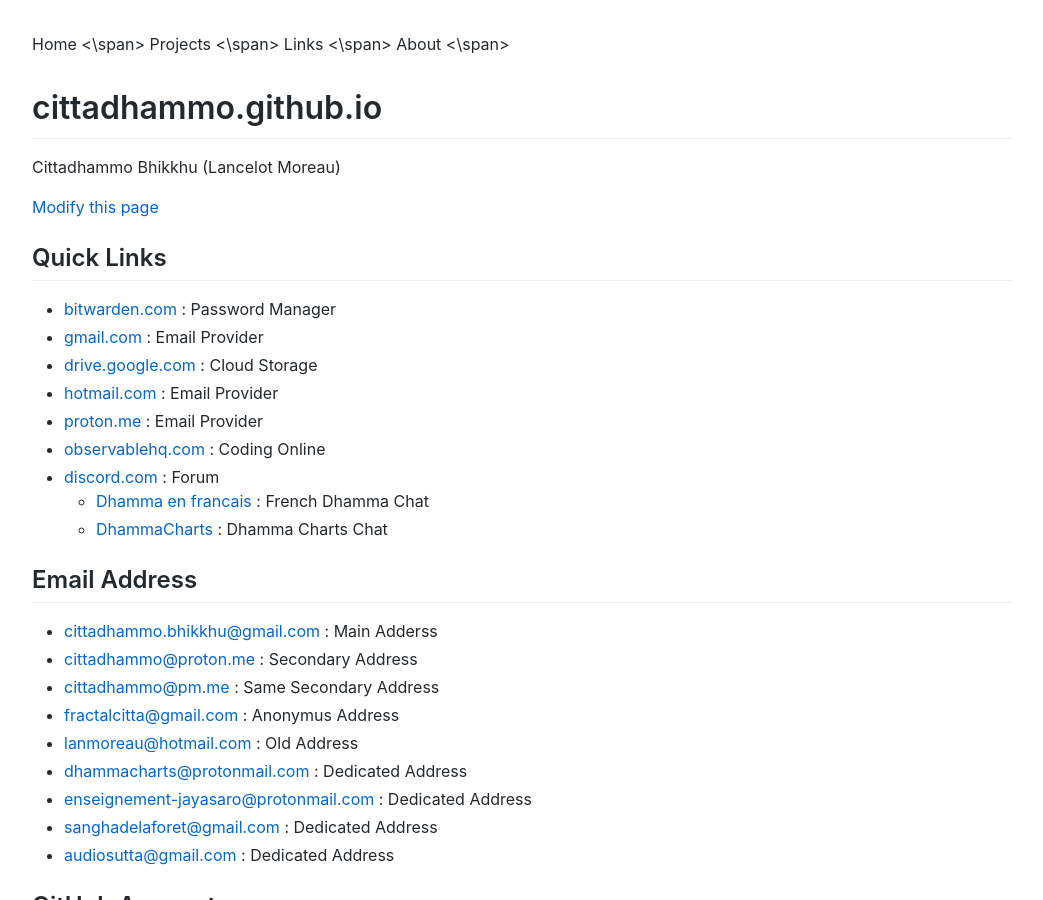
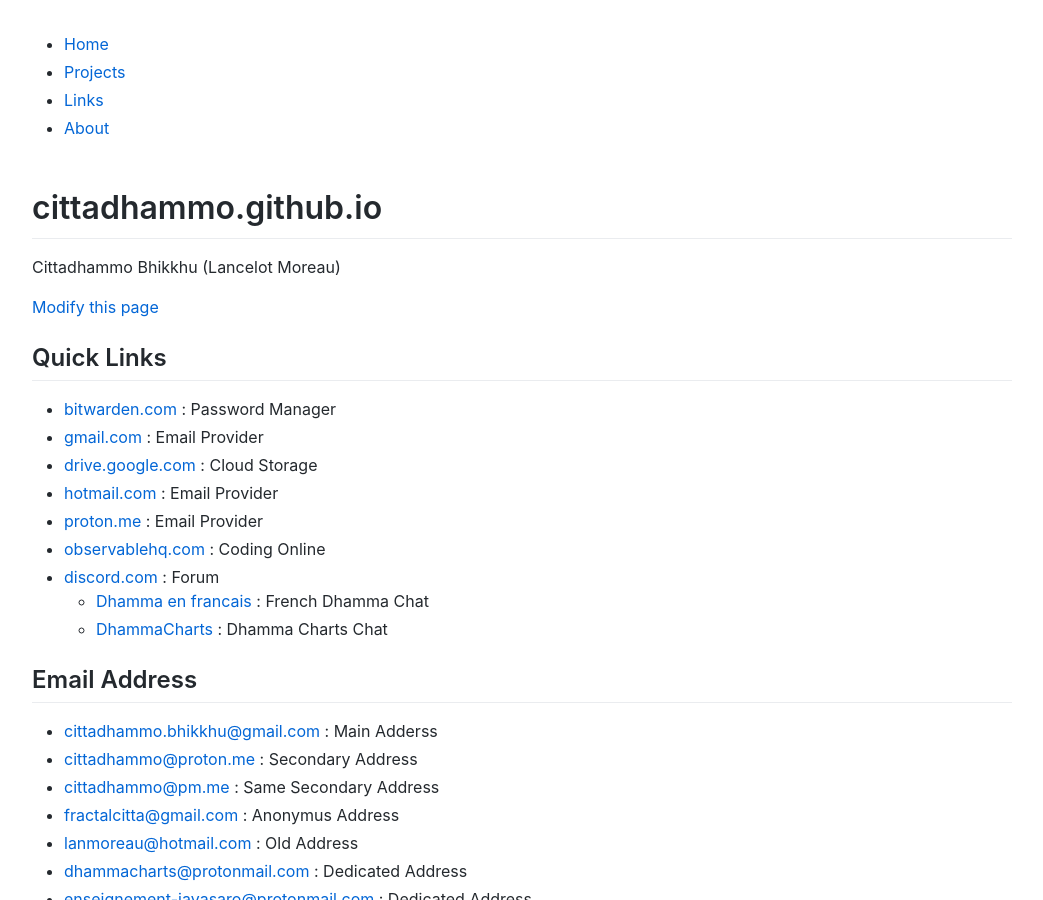
Before and after one commit to cittadhammo/old-personal-website, a Jekyll site: the page built from index.md, in a window 1280 px wide and 900 px high. Shown: the whole window, without its empty margins (118-1161 px from the left). Built offline with Jekyll 4.4.1, drawn with Linux system fonts in a browser that asks for light colours.

Commit message:
Update default.html

```diff
--- a/_layouts/default.html
+++ b/_layouts/default.html
@@ -38,7 +38,40 @@
 
   <body>
     <div class="container-lg px-3 my-5 markdown-body">
-      <spam> Home <\span> <spam> Projects <\span> <spam> Links <\span> <spam> About <\span>
+      <nav class="site-navigation" role="navigation">
+    <ul>
+      <li>
+        <a href="/">
+          Home
+        </a>
+      </li>
+
+      <li>
+
+          <a href="/projects.html">
+            Projects
+          </a>
+
+      </li>
+
+      <li>
+        <a href="/links.html">
+            Links
+          </a>
+
+
+      </li>
+
+      <li>
+
+           <a href="/about.html">
+            About
+          </a>
+
+      </li>
+
+    </ul>
+  </nav>
  </div>
     <div class="container-lg px-3 my-5 markdown-body">
       {{ content }}
```
